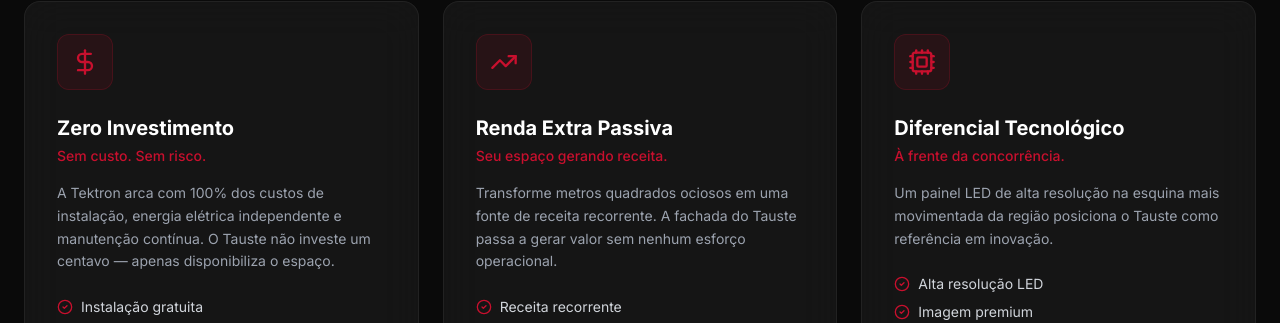
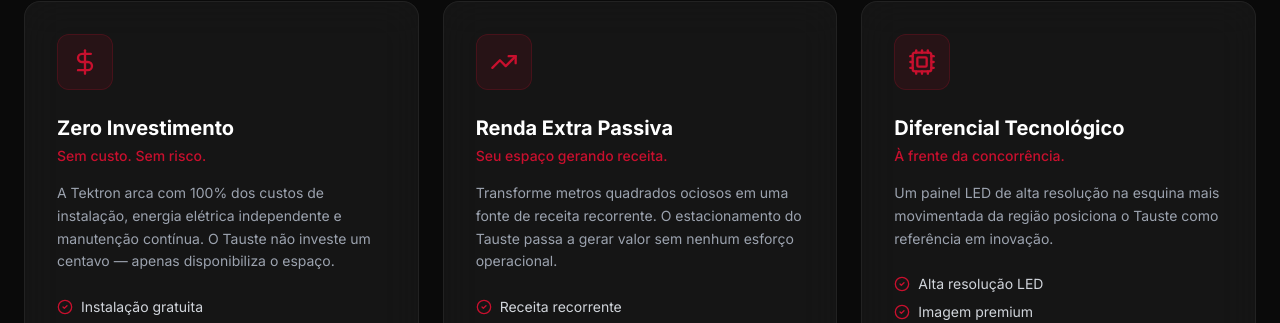
Before and after one commit to bi3211/quick-smokes, a React (Vite) app: page / in a window 1280 px wide. Shown: the part 1159-1482 px from the top of the page. Built offline with nearby package versions, Linux system fonts and the light colour scheme.

Commit message:
Update App.jsx

```diff
--- a/src/App.jsx
+++ b/src/App.jsx
@@ -186,7 +186,7 @@
         title: 'Renda Extra Passiva',
         subtitle: 'Seu espaço gerando receita.',
         description:
-            'Transforme metros quadrados ociosos em uma fonte de receita recorrente. A fachada do Tauste passa a gerar valor sem nenhum esforço operacional.',
+            'Transforme metros quadrados ociosos em uma fonte de receita recorrente. O estacionamento do Tauste passa a gerar valor sem nenhum esforço operacional.',
         highlights: ['Receita recorrente', 'Sem esforço operacional', 'Valorização do imóvel'],
     },
     {
```
